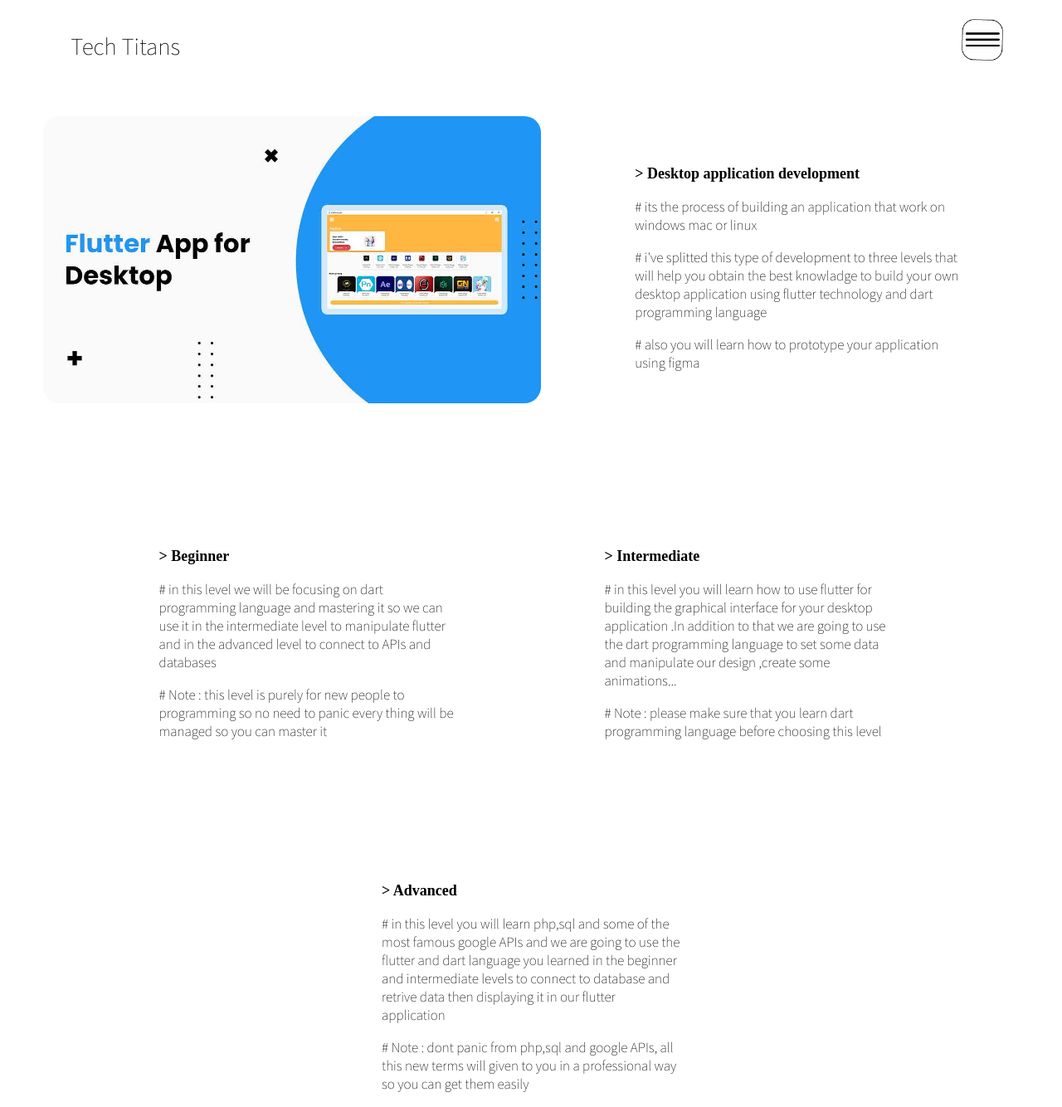
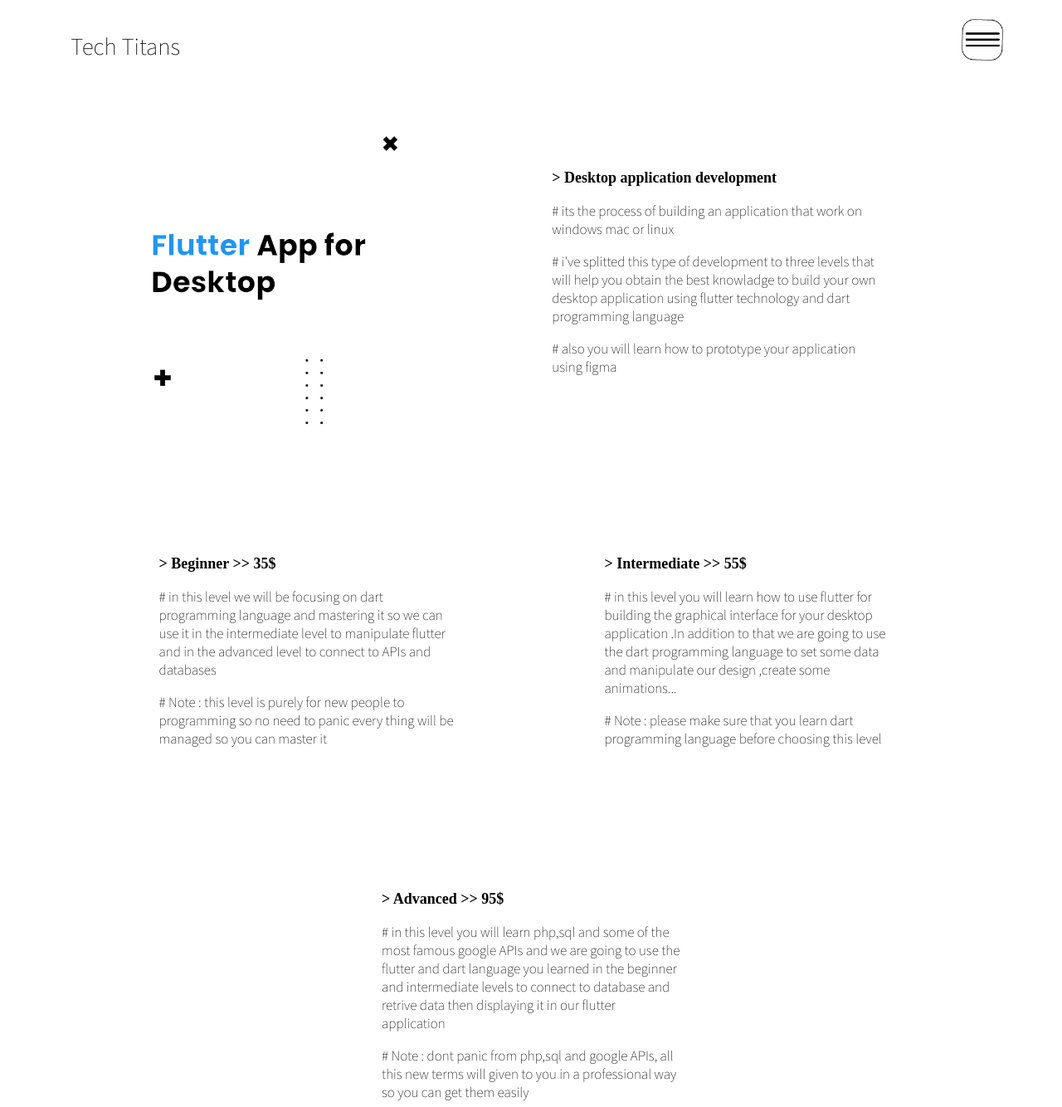
Before and after one commit to abbasnasser/TechTitans, a PHP site: page /desktop/desktop.html in a window 1280 px wide. Shown: the top 1334 px of the page at 83% size. Run offline with PHP 8.4, Linux system fonts and the light colour scheme.

Commit message:
Add files via upload

```diff
--- a/desktop/desktop.css
+++ b/desktop/desktop.css
@@ -17,7 +17,7 @@
   width: 90%;
   margin-left: 2%;
   margin-right: 2%;
-  max-width: 600px;
+  max-width: 400px;
 
   border-radius: 20px;
   margin-bottom: 20px;
--- a/desktop/desktop.html
+++ b/desktop/desktop.html
@@ -59,7 +59,7 @@
       </div>
       <div class="row2">
         <div class="card1" id="beginner">
-          <p class="large_font">> Beginner</p>
+          <p class="large_font">> Beginner >> 35$</p>
           <p class="small_font">
             # in this level we will be focusing on dart programming language and
             mastering it so we can use it in the intermediate level to
@@ -72,7 +72,7 @@
           </p>
         </div>
         <div class="card2" id="intermediate">
-          <p class="large_font">> Intermediate</p>
+          <p class="large_font">> Intermediate >> 55$</p>
           <p class="small_font">
             # in this level you will learn how to use flutter for building the
             graphical interface for your desktop application .In addition to
@@ -85,7 +85,7 @@
           </p>
         </div>
         <div class="card3" id="advanced">
-          <p class="large_font">> Advanced</p>
+          <p class="large_font">> Advanced >> 95$</p>
           <p class="small_font">
             # in this level you will learn php,sql and some of the most famous
             google APIs and we are going to use the flutter and dart language
--- a/mobile/mobile.html
+++ b/mobile/mobile.html
@@ -59,7 +59,7 @@
       </div>
       <div class="row2">
         <div class="card1" id="beginner">
-          <p class="large_font">> Beginner</p>
+          <p class="large_font">> Beginner >> 35$</p>
           <p class="small_font">
             # in this level we will be focusing on dart programming language and
             mastering it so we can use it in the intermediate level to
@@ -72,7 +72,7 @@
           </p>
         </div>
         <div class="card2" id="intermediate">
-          <p class="large_font">> Intermediate</p>
+          <p class="large_font">> Intermediate >> 55$</p>
           <p class="small_font">
             # in this level you will learn how to use flutter for building the
             graphical interface for your mobile application .In addition to that
@@ -85,7 +85,7 @@
           </p>
         </div>
         <div class="card3" id="advanced">
-          <p class="large_font">> Advanced</p>
+          <p class="large_font">> Advanced >> 95$</p>
           <p class="small_font">
             # in this level you will learn php,sql and some of the most famous
             google APIs and we are going to use the flutter and dart language
--- a/my account/account.css
+++ b/my account/account.css
@@ -119,7 +119,7 @@
   max-width: 200px;
 }
 .si {
-  width: 140px;
+  width: 160px;
   background-color: black;
   height: 40px;
   border-radius: 20px;
--- a/my account/myaccount.html
+++ b/my account/myaccount.html
@@ -34,7 +34,11 @@
     </div>
     <!-- end of nav bar -->
     <div id="container" class="container">
-      <img class="image" src="../assets/giphy.gif" alt="" />
+      <img
+        src="../assets/logo.png"
+        alt=""
+        srcset=""
+        style="width: 300px; margin-left: -10px" />
 
       <div class="btns_container">
         <a href="./login.html" style="text-decoration: none"
--- a/web/web.html
+++ b/web/web.html
@@ -59,7 +59,7 @@
       </div>
       <div class="row2">
         <div class="card1" id="beginner">
-          <p class="large_font">> Beginner</p>
+          <p class="large_font">> Beginner >> 35$</p>
           <p class="small_font">
             # in this level we will be focusing on html and css ,so we will
             build a static websites and design them to look amazing
@@ -70,7 +70,7 @@
           </p>
         </div>
         <div class="card2" id="intermediate">
-          <p class="large_font">> Intermediate</p>
+          <p class="large_font">> Intermediate >> 45$</p>
           <p class="small_font">
             # in this level you will learn javascript programming langauge and
             how to manipulate your website design and create some unique
@@ -82,7 +82,7 @@
           </p>
         </div>
         <div class="card3" id="advanced">
-          <p class="large_font">> Advanced</p>
+          <p class="large_font">> Advanced >> 95$</p>
           <p class="small_font">
             # in this level you will learn php,sql and some of the most famous
             google APIs and we are going to use the html css and javascript
```
Also changed, not shown: my account/login.html (+7 -2 lines), my account/signup.html (+7 -2 lines), assets/flutter_desktop.jpg, assets/flutter_mobile.jpg, assets/logo.png (added), assets/logostand.png (added).
